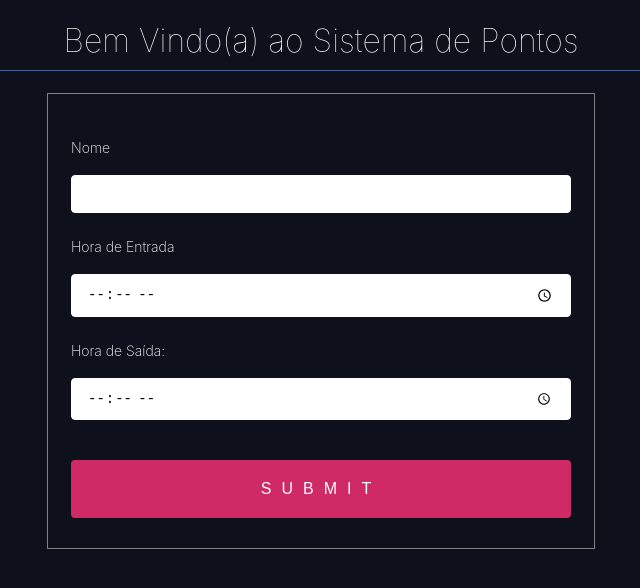
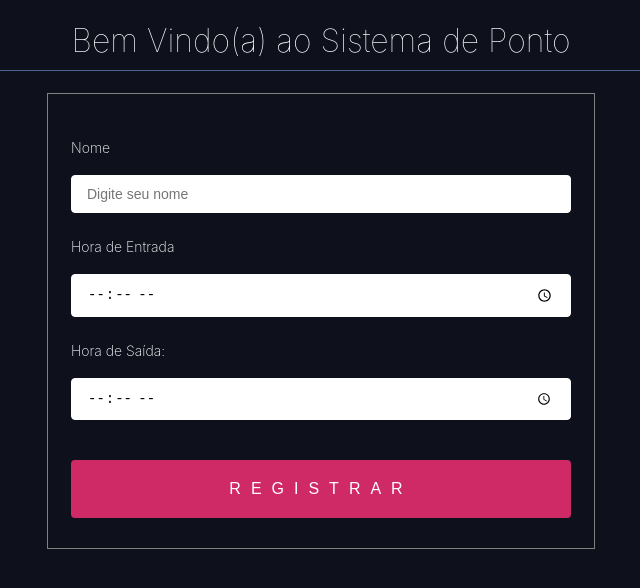
Before and after one commit to lucaspassos858/java-spring-boot-sistema-de-ponto, a React (Create React App) app in the folder sistema-de-pontos/: page / in a window 1280 px wide. Shown: the top 588 px of the page, without its empty margins (319-959 px from the left). Built offline with nearby package versions, Linux system fonts and the light colour scheme.

Commit message:
Alterar título e placeholder

```diff
--- a/sistema-de-pontos/src/index.js
+++ b/sistema-de-pontos/src/index.js
@@ -13,22 +13,24 @@ function App() {
     console.log('Nome => ' + data.name);
     console.log('Hora de Entrada => ' + data.horaEntrada);
     console.log('Hora de Saída => ' + data.horaSaida);
+
+    alert(data.name + '\n' + data.horaEntrada + '\n' + data.horaSaida);
   };
 
   return (
     <div>
       <div>
-        <h1> Bem Vindo(a) ao Sistema de Pontos </h1>
+        <h1> Bem Vindo(a) ao Sistema de Ponto </h1>
       </div>
       <div style={{border:"1px solid gray", padding:"20px", width:"40%", margin:"0 auto"}}>
         <form onSubmit={handleSubmit(onSubmit)}>
           <label> Nome </label>
-          <input {...register("name")} required/>
+          <input {...register("name")} placeholder="Digite seu nome" required/>
           <label> Hora de Entrada </label>
           <input {...register("horaEntrada")} type="time" required/>
           <label> Hora de Saída: </label>
           <input {...register("horaSaida")} type="time" required/>
-          <input type="submit" />
+          <input type="submit" value="Registrar"/>
         </form>
       </div>
     </div>
```
